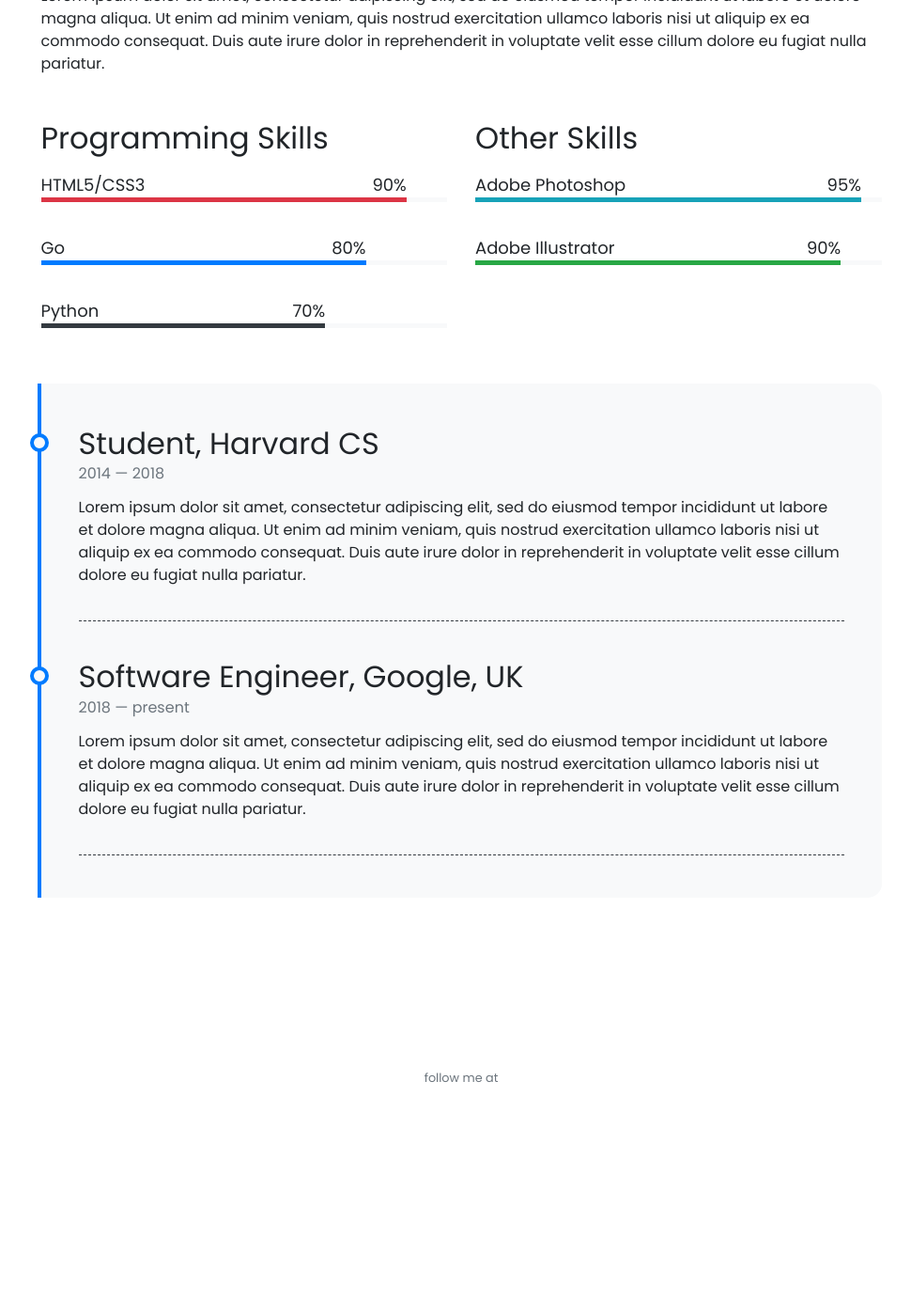
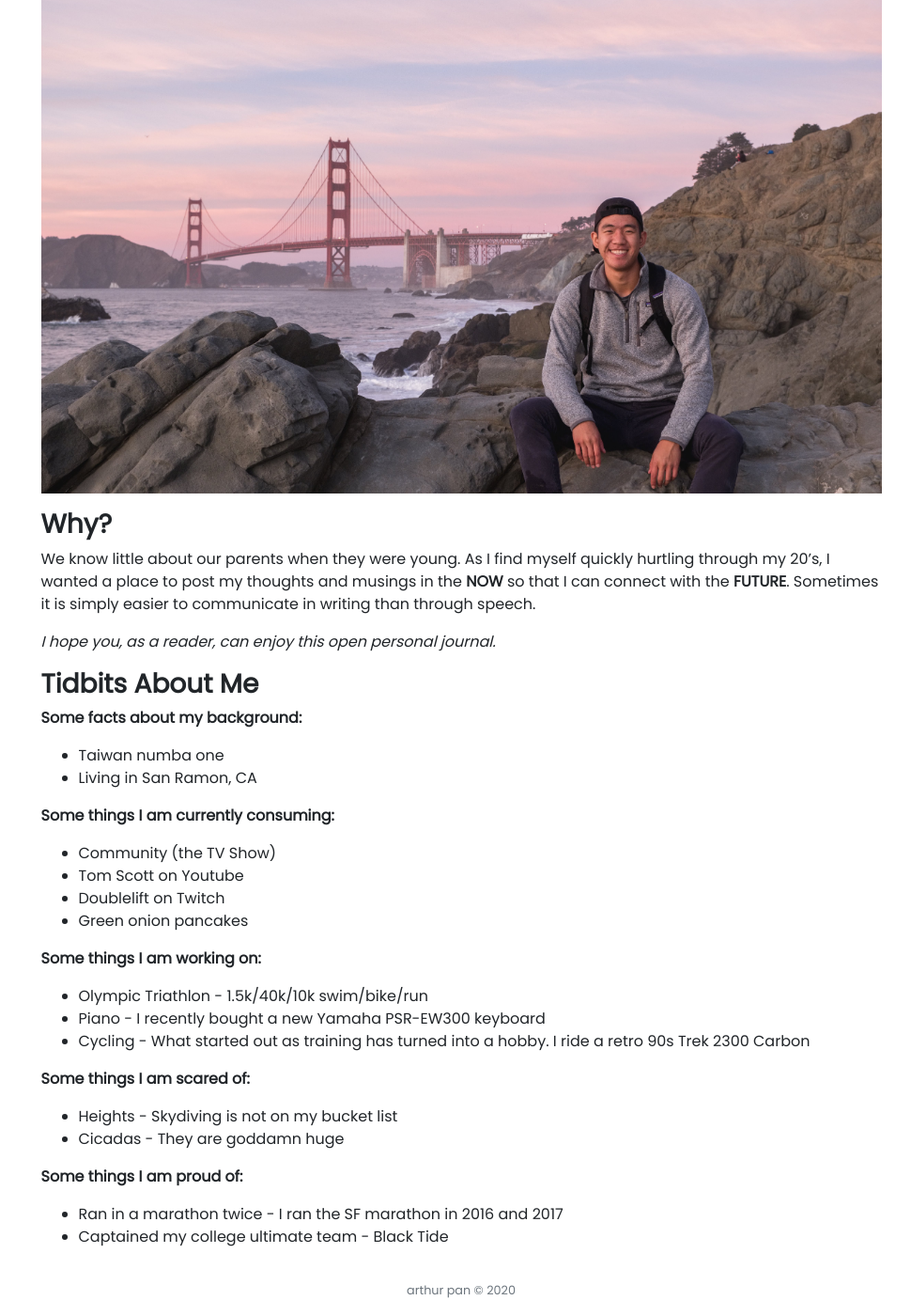
Before and after one commit to arthurpan24/arthurpan24.github.io, a Jekyll site: the page built from pages/about.md, in a window 1280 px wide and 1400 px high, scrolled down 226 px. Shown: the whole window at 94% size, without its empty margins (149-1119 px from the left). Built offline with Jekyll 4.4.1, drawn with Linux system fonts in a browser that asks for light colours; nearby versions of some CDN libraries; before the commit the page ends 1237 px from its top, so only the background shows below that; some of the changed text lies outside the part shown.

Commit message:
done with about

```diff
--- a/_includes/footer.html
+++ b/_includes/footer.html
@@ -1,7 +1,7 @@
 <footer class="mt-auto py-3 text-center">
 
   <small class="text-muted mb-2">
-    follow me at
+    arthur pan © 2020
   </small>
 
   {% include social.html %}
--- a/pages/about.md
+++ b/pages/about.md
@@ -5,15 +5,34 @@ permalink: /about/
 weight: 4
 ---
 
-# **About Me**
+![alt text](/images/recent-profile.jpg "me")
 
-Lorem ipsum dolor sit amet, consectetur adipiscing elit, sed do eiusmod tempor incididunt ut labore et dolore magna aliqua. Ut enim ad minim veniam, quis nostrud exercitation ullamco laboris nisi ut aliquip ex ea commodo consequat. Duis aute irure dolor in reprehenderit in voluptate velit esse cillum dolore eu fugiat nulla pariatur.
+### **Why?**
 
-<div class="row">
-{% include about/skills.html title="Programming Skills" source=site.data.programming-skills %}
-{% include about/skills.html title="Other Skills" source=site.data.other-skills %}
-</div>
+We know little about our parents when they were young. As I find myself quickly hurtling through my 20's, I wanted a place to post my thoughts and musings in the **NOW** so that I can connect with the **FUTURE**. Sometimes it is simply easier to communicate in writing than through speech.
 
-<div class="row">
-{% include about/timeline.html %}
-</div>
+*I hope you, as a reader, can enjoy this open personal journal.*
+
+### **Tidbits About Me**
+**Some facts about my background:**
+* Taiwan numba one
+* Living in San Ramon, CA
+
+**Some things I am currently consuming:**
+* Community (the TV Show)
+* Tom Scott on Youtube
+* Doublelift on Twitch
+* Green onion pancakes
+
+**Some things I am working on:**
+* Olympic Triathlon - 1.5k/40k/10k swim/bike/run
+* Piano - I recently bought a new Yamaha PSR-EW300 keyboard
+* Cycling - What started out as training has turned into a hobby. I ride a retro 90s Trek 2300 Carbon
+
+**Some things I am scared of:**
+* Heights - Skydiving is not on my bucket list
+* Cicadas - They are goddamn huge
+
+**Some things I am proud of:**
+* Ran in a marathon twice - I ran the SF marathon in 2016 and 2017
+* Captained my college ultimate team - Black Tide
```
Also changed, not shown: _includes/landing.html (+0 -10 lines), _posts/2020-05-13-some-great-albums.md (added, +7 -0 lines), images/recent-profile.jpg (added).
